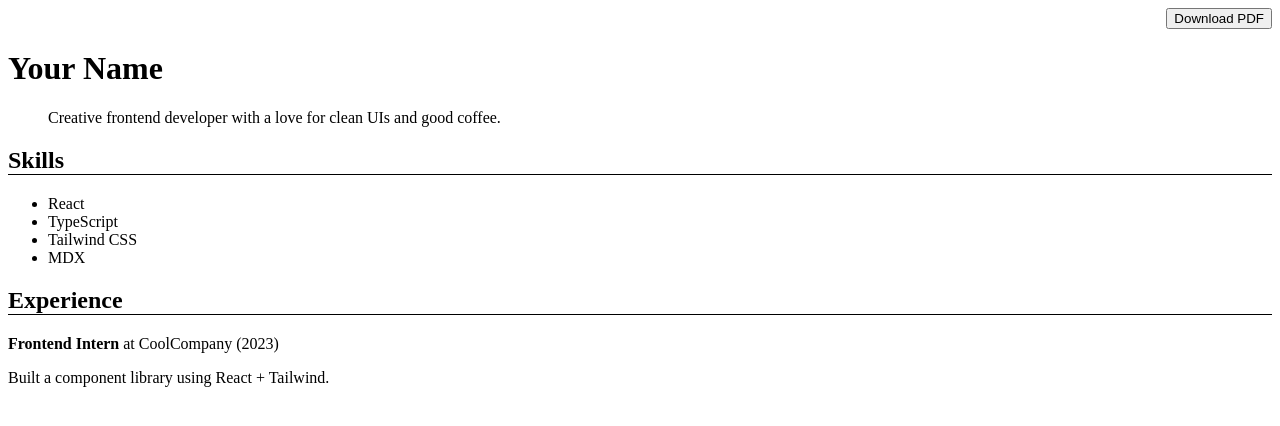
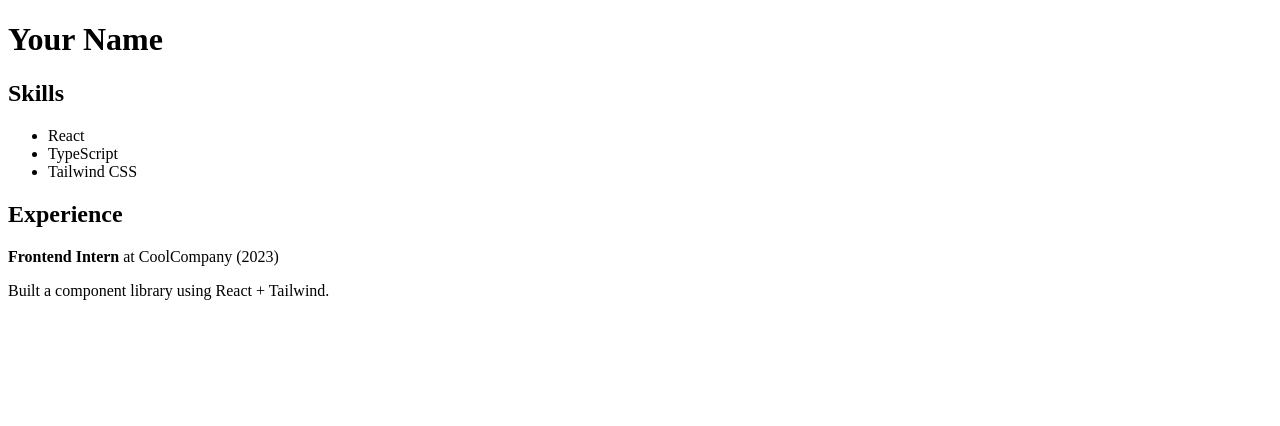
Before and after one commit to KhaiShea/mdx-resume-builder, a React (Vite) app: page / in a window 1280 px wide. Shown: the top 426 px of the page. Built offline with nearby package versions, Linux system fonts and the light colour scheme.

Commit message:
feat: integrate Zustand for state management and add React Markdown support in resume app

```diff
--- a/package.json
+++ b/package.json
@@ -34,6 +34,8 @@
     "vite-plugin-static-copy": "^2.3.0"
   },
   "dependencies": {
-    "@vitejs/plugin-vue": "^5.2.3"
+    "@vitejs/plugin-vue": "^5.2.3",
+    "react-markdown": "^10.1.0",
+    "zustand": "^5.0.3"
   }
 }
--- a/src/App.tsx
+++ b/src/App.tsx
@@ -1,25 +1,20 @@
-import Resume from './resume.mdx'
+import { useResumeStore } from './store/useResumeStore'
+import ReactMarkdown from 'react-markdown'
 
 export default function App() {
-  const handlePrint = () => window.print()
+  const { name, font, sections } = useResumeStore()
 
   return (
-    <main className="min-h-screen bg-white text-black font-sans p-6 md:p-12">
-      <div className="max-w-3xl mx-auto">
-        {/* Download PDF Button (hidden on print) */}
-        <div className="flex justify-end mb-4 print:hidden">
-          <button
-            onClick={handlePrint}
-            className="bg-black text-white px-4 py-2 rounded hover:bg-gray-800 transition"
-          >
-            Download PDF
-          </button>
-        </div>
+    <main className={`min-h-screen bg-white text-black ${font} p-6 md:p-12`}>
+      <div className="max-w-3xl mx-auto prose prose-neutral">
+        <h1>{name}</h1>
 
-        {/* Resume Content */}
-        <div className="prose prose-neutral">
-          <Resume />
-        </div>
+        {sections.map((section) => (
+          <section key={section.id}>
+            <h2>{section.title}</h2>
+            <ReactMarkdown>{section.content}</ReactMarkdown>
+          </section>
+        ))}
       </div>
     </main>
   )
--- /dev/null
+++ b/src/store/useResumeStore.ts
@@ -0,0 +1,43 @@
+import { create } from 'zustand'
+
+type Section = {
+  id: string
+  title: string
+  content: string
+}
+
+type ResumeState = {
+  name: string
+  font: string
+  sections: Section[]
+  setName: (name: string) => void
+  setFont: (font: string) => void
+  updateSection: (id: string, content: string) => void
+  reorderSections: (newOrder: Section[]) => void
+}
+
+export const useResumeStore = create<ResumeState>((set) => ({
+  name: 'Your Name',
+  font: 'font-sans',
+  sections: [
+    {
+      id: 'skills',
+      title: 'Skills',
+      content: '- React\n- TypeScript\n- Tailwind CSS',
+    },
+    {
+      id: 'experience',
+      title: 'Experience',
+      content: '**Frontend Intern** at CoolCompany (2023)\n\nBuilt a component library using React + Tailwind.',
+    },
+  ],
+  setName: (name) => set({ name }),
+  setFont: (font) => set({ font }),
+  updateSection: (id, content) =>
+    set((state) => ({
+      sections: state.sections.map((s) =>
+        s.id === id ? { ...s, content } : s
+      ),
+    })),
+  reorderSections: (newOrder) => set({ sections: newOrder }),
+}))
```
Also changed, not shown: 1 other file (tests, documents, lock files or other folders).
